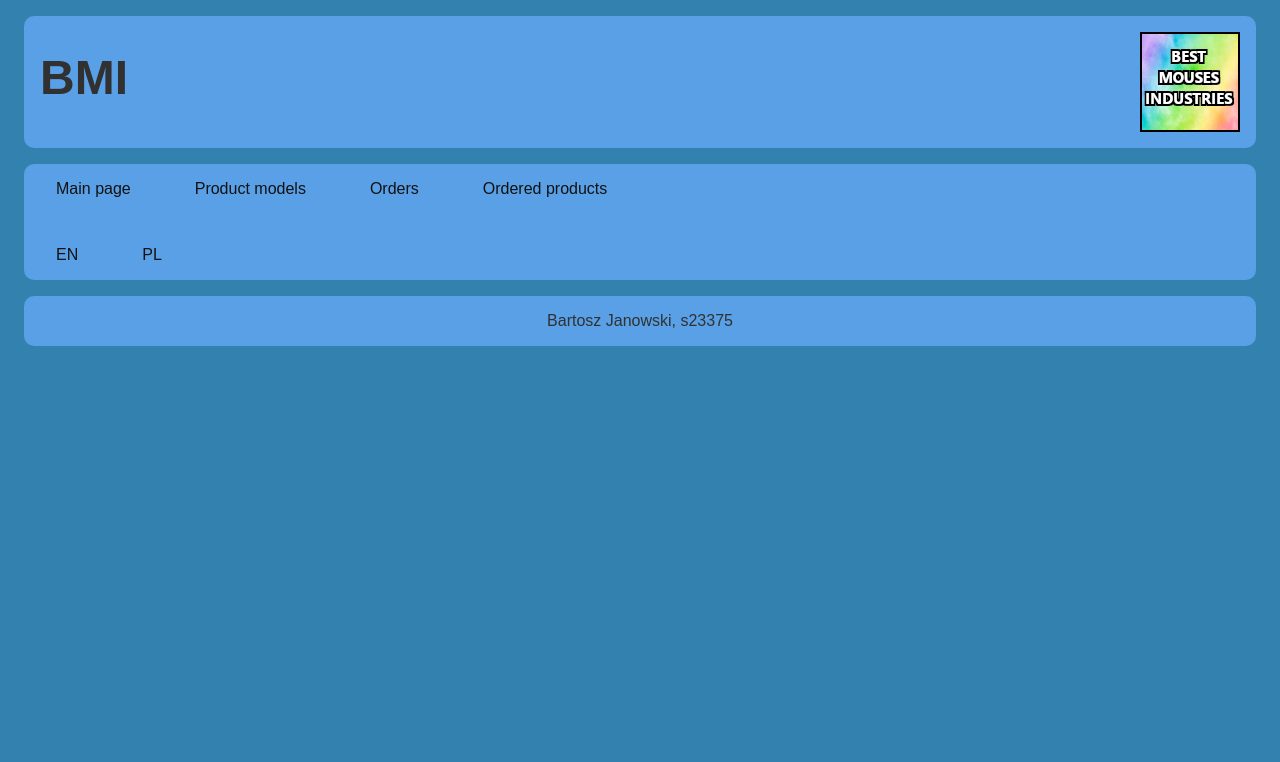
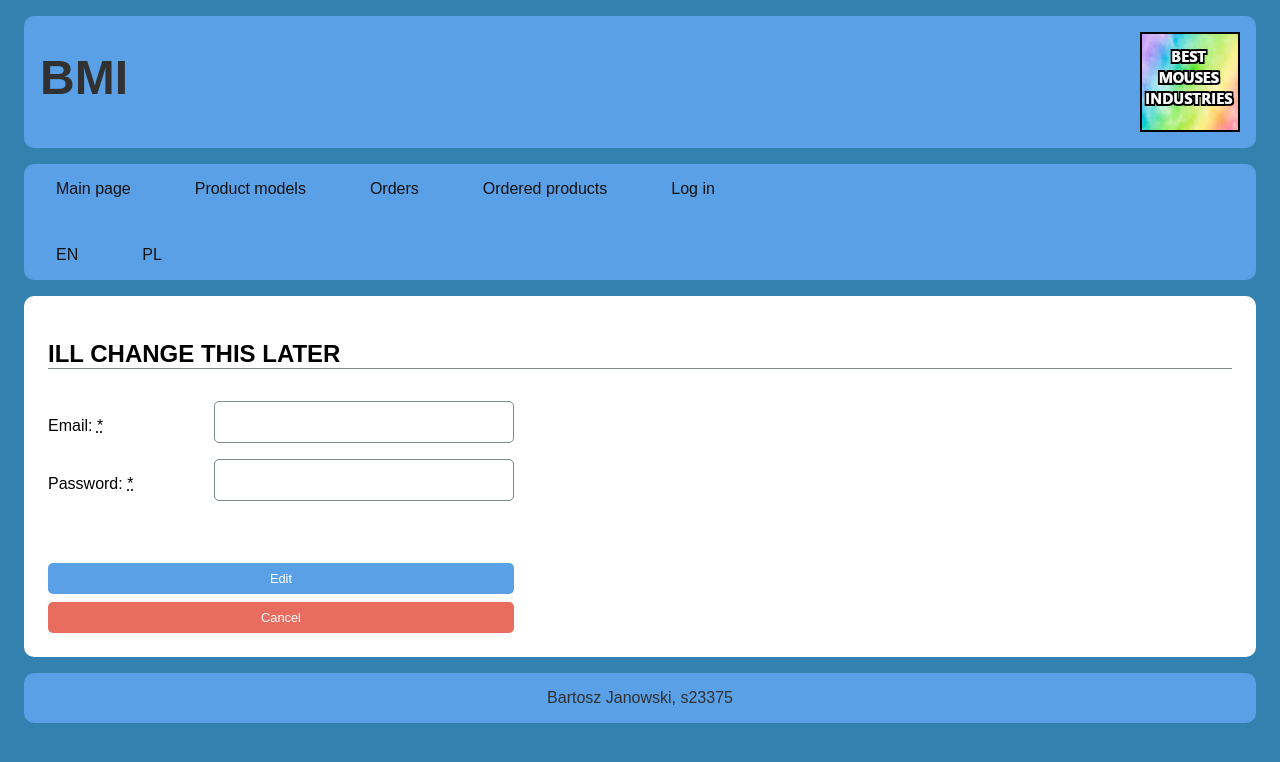
Before and after one commit to s23375/TIN_MP, a React (Create React App) app in the folder reactjs/tin-react-app/: page /login in a window 1280 px wide. Shown: the top 762 px of the page. Built offline with nearby package versions, Linux system fonts and the light colour scheme.

Commit message:
MP3 React.js (3/3) - authorization trashed and not fully working and overall pain too

```diff
--- a/reactjs/tin-react-app/src/App.js
+++ b/reactjs/tin-react-app/src/App.js
@@ -11,13 +11,27 @@ import OrderForm from "./components/order/OrderForm";
 import OrderDetails from "./components/order/OrderDetails";
 import OrderedProductsList from "./components/orderedProducts/OrderedProductsList";
 import OrderedProductsDetails from "./components/orderedProducts/OrderedProductsDetails";
+import OrderedProductsForm from "./components/orderedProducts/OrderedProductsForm";
+import LoginForm from "./components/other/LoginForm";
 
 import {
     BrowserRouter as Router,
     Routes,
-    Route
+    Route, Navigate
 } from "react-router-dom"
-import OrderedProductsForm from "./components/orderedProducts/OrderedProductsForm";
+
+
+function handleLogin(user) {
+    localStorage.setItem("user", user)
+}
+
+function handleLogout(user) {
+    localStorage.removeItem("user")
+
+    return (
+        <Navigate to="/"  />
+    )
+}
 
 
 function App() {
@@ -25,8 +39,10 @@ function App() {
       <Router>
           <div>
             <Header />
-            <Navigation />
+            <Navigation handleLogout={handleLogout}/>
             <Routes>
+                <Route exact path="/login"  render={(props) => (<LoginForm />)} element={<LoginForm handleLogin={handleLogin} />} />
+
                 <Route exact path="/" element={<MainContent />} />
                 <Route exact path="/ProductModel" element={<ProductModelList />} />
                 <Route exact path="/ProductModel/details/:IDproduct" element={< ProductModelDetails />  } />
--- /dev/null
+++ b/reactjs/tin-react-app/src/apiCalls/authApiCalls.js
@@ -0,0 +1,15 @@
+const baseUrl = "http://localhost:3000/api/auth"
+
+export function loginApiCall(user) {
+    const url = `${baseUrl}/login`
+    const userString = JSON.stringify(user)
+    const options = {
+        method: "POST",
+        headers: {
+            "Content-Type": "application/json"
+        },
+        body: userString
+    }
+    const promise = fetch(url, options);
+    return promise;
+}
--- a/reactjs/tin-react-app/src/apiCalls/productModelApiCalls.js
+++ b/reactjs/tin-react-app/src/apiCalls/productModelApiCalls.js
@@ -1,3 +1,5 @@
+import {getCurrentUser} from "../helpers/authHelper";
+
 const productModelBaseUrl = "http://localhost:3000/api/products"
 export function getProductModelApiCall() {
     const promise = fetch(productModelBaseUrl)
@@ -11,11 +13,17 @@ export function getProductModelByIdApiCall(IDproduct) {
 }
 
 export function addProductApiCall(product) {
+    const user = getCurrentUser()
     const productString = JSON.stringify(product)
+    let token
+    if(user && user.token) {
+        token = user.token
+    }
     const options = {
         method: "POST",
         headers: {
-            "Content-Type": "application/json"
+            "Content-Type": "application/json",
+            "Authorization": "Bearer" + token
         },
         body: productString
     }
--- a/reactjs/tin-react-app/src/components/fragments/navigation.js
+++ b/reactjs/tin-react-app/src/components/fragments/navigation.js
@@ -1,6 +1,7 @@
 import React from "react"
 import {Link} from "react-router-dom"
 import { withTranslation } from "react-i18next";
+import {isAuthenticated} from "../../helpers/authHelper";
 
 
 
@@ -14,6 +15,8 @@ class Navigation extends React.Component{
     }
 
     render() {
+        const loginLogoutLink = isAuthenticated() ? <button onClick={this.props.handleLogout}>Logout</button> : <Link to="/login">Log in</Link>
+
         return (
             <nav>
                 <ul>
@@ -21,6 +24,7 @@ class Navigation extends React.Component{
                     <li><Link to="/ProductModel">Product models</Link></li>
                     <li><Link to="/Order">Orders</Link></li>
                     <li><Link to="/OrderedProducts">Ordered products</Link></li>
+                    <li className="lang">{loginLogoutLink}</li>
                 </ul>
                 <ul>
                     <li className="lang"><button onClick={() => {this.handleLanguageChange("en") }}>EN</button></li>
--- /dev/null
+++ b/reactjs/tin-react-app/src/components/other/LoginForm.js
@@ -0,0 +1,155 @@
+import React from "react"
+import formMode, {formValidationKeys} from "../../helpers/formHelper";
+import {addProductApiCall, updateProductApiCall} from "../../apiCalls/productModelApiCalls";
+import {loginApiCall} from "../../apiCalls/authApiCalls";
+import {checkDate, checkPriceRange, checkRequired, checkTextLengthRange} from "../../helpers/validationCommon";
+import FormInput from "../form/FormInput";
+import FormButtons from "../form/FormButtons";
+import {withRouter} from "../order/OrderForm";
+
+
+class LoginForm extends React.Component {
+    constructor(props) {
+        super(props);
+        this.state = {
+            user: {
+                email: "",
+                password: ""
+            },
+            errors: {
+                email: "",
+                password: ""
+            },
+            error: "",
+            message: "",
+            prevPath: ""
+        }
+    }
+
+    handleChange = (event) => {
+        const { name, value } = event.target
+        const user = { ...this.state.user }
+        user[name] = value
+
+        const errorMessage = this.validateField(name, value)
+        const errors = { ...this.state.errors }
+        errors[name] = errorMessage
+
+        this.setState({
+            user: user,
+            errors: errors
+        })
+    }
+
+    handleSubmit = (event) => {
+        event.preventDefault();
+        const isValid = this.validateForm()
+        if(isValid) {
+            const user = this.state.user
+            let response;
+            loginApiCall(user)
+                .then(res => {
+                    response = res
+                    return res.json()
+                })
+                .then( data => {
+                    if(response.status === 200) {
+                        if(data.token) {
+                            const userString = JSON.stringify(data)
+                            this.props.handleLogin(userString)
+                            //this.props.history.goBack()
+                        }
+                    } else if (response.status === 401) {
+                        console.log(401)
+                        this.setState({ message: data.message })
+                    }
+                },
+                    (error) => {
+                    this.setState({
+                        isLoaded: true,
+                        error
+                    })
+                    })
+        }
+    }
+
+    validateField = (fieldName, fieldValue) => {
+        let errorMessage = "";
+        if (fieldName === "email") {
+            if(!checkRequired(fieldValue)) {
+                errorMessage = formValidationKeys.notEmpty
+            }
+        }
+        if(fieldName === "password") {
+            if(!checkRequired(fieldValue)) {
+                errorMessage = formValidationKeys.notEmpty
+            }
+        }
+        return errorMessage;
+    }
+
+    validateForm = () => {
+        const user = this.state.user;
+        const errors = this.state.errors;
+        for (const fieldName in user) {
+            const fieldValue = user[fieldName]
+            const errorMessage = this.validateField(fieldName, fieldValue)
+            errors[fieldName] = errorMessage
+        }
+        this.setState({
+            errors: errors
+        })
+        return !this.hasErrors()
+    }
+
+    hasErrors = () => {
+        const errors = this.state.errors;
+        for (const errorField in this.state.errors) {
+            if (errors[errorField] && errors[errorField].length > 0) {
+                return true;
+            }
+        }
+        return false;
+    }
+
+    render() {
+        const { t } = this.props
+        const errorsSummary = this.hasErrors() ? "The form contains errors" : ""
+        const fetchError = this.state.error ? `Error: ${this.state.error.message}` : ""
+        const globalErrorMessage = errorsSummary || fetchError || this.state.message
+
+        return (
+            <main>
+                <div id="login">
+                    <h2>ILL CHANGE THIS LATER</h2>
+                    <form className="form" method="post" onSubmit={this.handleSubmit}>
+                        <FormInput
+                            type="text"
+                            label="Email" required
+                            error={this.state.errors.email}
+                            name="email"
+                            onChange={this.handleChange}
+                            value={this.state.user.email}
+                        />
+                        <FormInput
+                            type="text"
+                            label="Password" required
+                            error={this.state.errors.password}
+                            name="password"
+                            onChange={this.handleChange}
+                            value={this.state.user.password}
+                        />
+                        <FormButtons
+                            error={globalErrorMessage}
+                            cancelPath="/"
+                            submitButtonLabel="Log in"
+                        />
+                    </form>
+                </div>
+            </main>
+        )
+    }
+
+}
+
+export default withRouter(LoginForm)
--- a/reactjs/tin-react-app/src/components/productModel/listElements/ProductListTableRow.js
+++ b/reactjs/tin-react-app/src/components/productModel/listElements/ProductListTableRow.js
@@ -3,6 +3,7 @@ import {getFormattedDate} from "../../../helpers/dateHelper";
 import {Link} from "react-router-dom";
 import {deleteProductApiCall} from "../../../apiCalls/productModelApiCalls";
 import {useTranslation} from "react-i18next";
+import {isAuthenticated} from "../../../helpers/authHelper";
 
 function ProductListTableRow(props) {
     const product = props.productData;
@@ -15,6 +16,7 @@ function ProductListTableRow(props) {
             <td data-label={t("product.fields.price")}>{product.price}</td>
             <td data-label={t("product.fields.productionDate")}>{product.productionDate ? getFormattedDate(product.productionDate) : ""}</td>
             <td data-label={t("product.fields.endDistributionDate")}>{product.endDistributionDate ? getFormattedDate(product.endDistributionDate) : ""}</td>
+            {isAuthenticated() &&
             <td>
                 <ul className="list-actions">
                     <li>
@@ -28,6 +30,7 @@ function ProductListTableRow(props) {
                     </li>
                 </ul>
             </td>
+            }
         </tr>
     )
 }
--- /dev/null
+++ b/reactjs/tin-react-app/src/helpers/authHelper.js
@@ -0,0 +1,11 @@
+export function getCurrentUser() {
+    return JSON.parse(localStorage.getItem("user"));
+}
+
+export function isAuthenticated() {
+    const user = getCurrentUser()
+    if(user) {
+        return true
+    }
+    return false
+}
```
